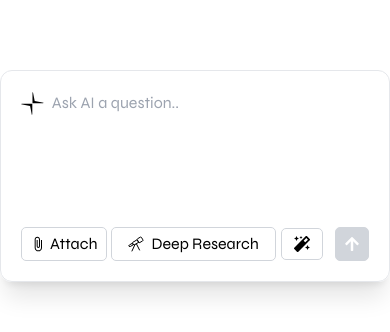
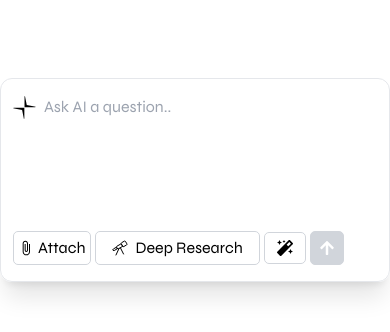
Before and after one commit to ahmetozbey2/lnkcase, a Next.js app: page / in a window 390 px wide. Shown: the part 562-894 px from the top of the page. Built offline with nearby package versions, Linux system fonts and the light colour scheme.

Commit message:
feat: resolves prompt card responsiveness issue

```diff
--- a/packages/homepage/components/promptCard.tsx
+++ b/packages/homepage/components/promptCard.tsx
@@ -77,7 +77,7 @@ const PromptCard: FC<PromptCardProps> = ({
     <div
       className={cn(
         className,
-        "flex w-full lg:w-3/5 flex-col justify-between rounded-xl border border-solid p-5 shadow-xl",
+        "flex w-full lg:w-3/5 flex-col justify-between rounded-xl border border-solid px-3 py-4 lg:p-5 shadow-xl",
       )}
     >
       {/* Input Row */}
@@ -91,22 +91,22 @@ const PromptCard: FC<PromptCardProps> = ({
         />
       </div>
       {/* Action Buttons */}
-      <div className="flex w-full items-center justify-between">
+      <div className="flex w-full items-center max-lg:gap-x-1 lg:justify-between">
         {/* Left Side Buttons */}
         <div className="flex items-center gap-x-1 lg:gap-x-3">
           {/* Attach Button */}
-          <div className="flex w-fit items-center space-x-1 rounded-[5px] border border-solid border-gray-300 px-2 py-1 duration-300 hover:bg-gray-200 dark:hover:bg-black lg:space-x-2 lg:px-4">
+          <div className="flex w-fit items-center space-x-1 rounded-[5px] border border-solid border-gray-300 px-1 py-1 duration-300 hover:bg-gray-200 dark:hover:bg-black lg:space-x-2 lg:px-4">
             <MdOutlineAttachFile />
             <button>Attach</button>
           </div>
           {/* Deep Research Button */}
           <div className="flex w-fit items-center space-x-2 rounded-[5px] border border-solid border-gray-300 px-4 py-1 duration-300 hover:bg-gray-200 dark:hover:bg-black">
             <IoTelescopeOutline />
-            <button>Deep Research</button>
+            <button className="text-nowrap">Deep Research</button>
           </div>
         </div>
         {/* Right Side Buttons */}
-        <div className="flex items-center gap-x-3">
+        <div className="flex items-center gap-x-1 lg:gap-x-3">
           {/* Improve Prompt Button with hover effect */}
           <div
             onClick={improvePrompt}
```
